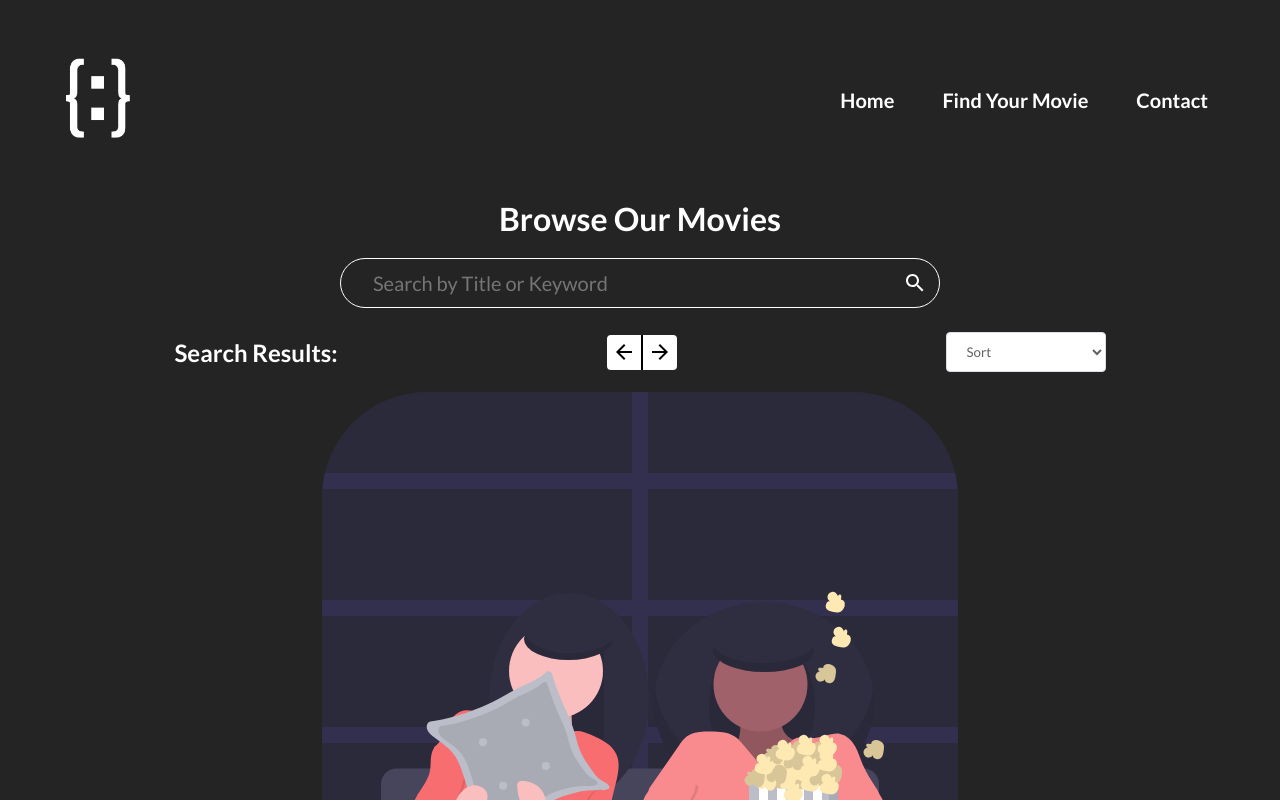
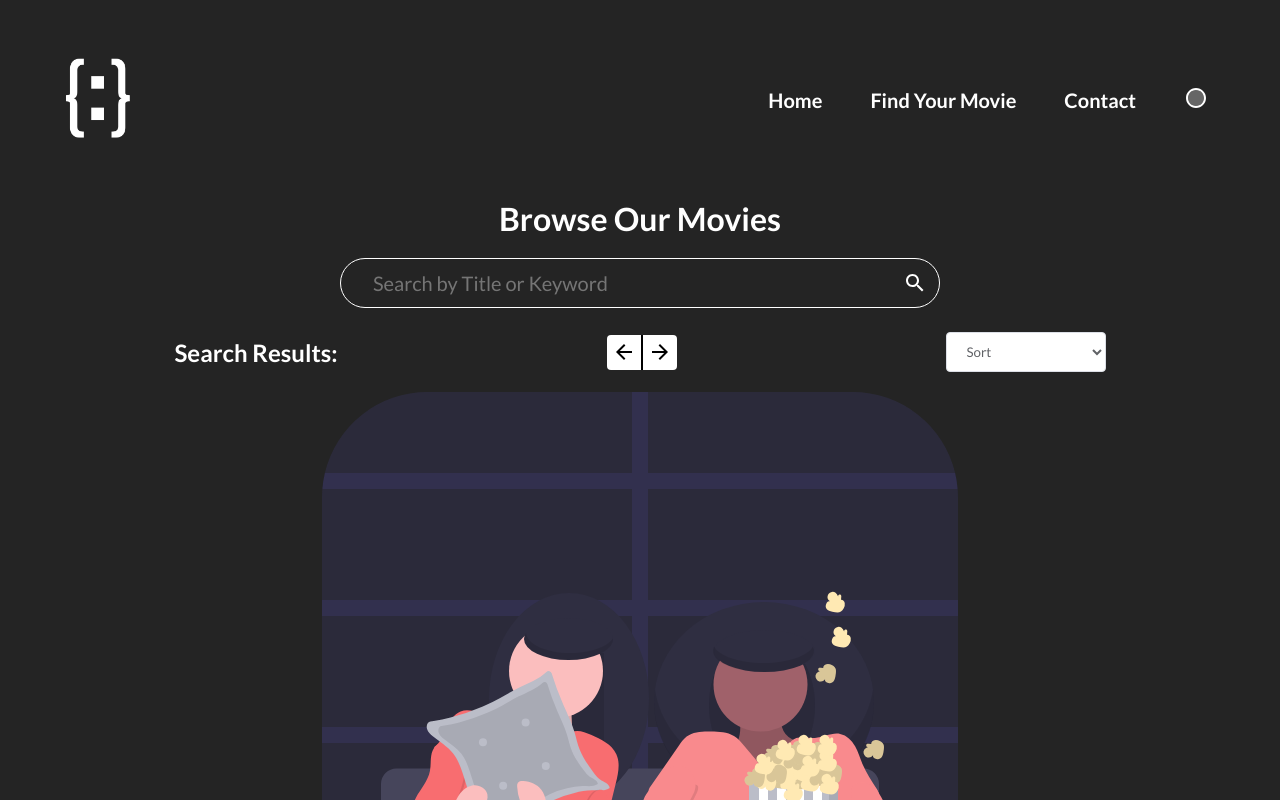
Before and after one commit to brandonlibertore/Final-React-OMDB-Project, a React (Create React App) app: page / in a window 1280 px wide. Shown: the top 800 px of the page. Built offline with nearby package versions, Linux system fonts and the light colour scheme.

Commit message:
Added Option for White Theme

```diff
--- a/src/App.css
+++ b/src/App.css
@@ -4,3 +4,23 @@
   background-color: #242424;
   font-family: "Montserrat", "lato";
 }
+
+.white-theme{
+  filter: invert(100%);
+  background-color: white;
+}
+
+.white-theme .home__page--img{
+  filter: invert(100%);
+  background-color: #dbdbdb;
+}
+
+.white-theme .poster__img{
+  filter: invert(100%);
+}
+
+.white-theme select{
+  color: grey;
+  background-color: black;
+  border: none;
+}
--- a/src/App.js
+++ b/src/App.js
@@ -1,13 +1,16 @@
 import "./App.css";
 import Home from "./pages/Home";
+import MovieInfo from "./components/MovieInfo"
 import { BrowserRouter as Router, Routes, Route } from "react-router-dom";
+
 
 function App() {
   return (
-    <Router>
+    <Router basename={process.env.PUBLIC_URL}>
       <div className="app">
         <Routes>
-          <Route path="/" element={<Home />}></Route>
+          <Route path="/" exact element={<Home />}></Route>
+          <Route path="/:id" element={<MovieInfo />}></Route>
         </Routes>
       </div>
     </Router>
--- a/src/components/HomeBody.jsx
+++ b/src/components/HomeBody.jsx
@@ -33,16 +33,16 @@ export default function SearchBar() {
   }
 
   function filterMovies(data) {
-    if (filter == "ASC_ALP") {
+    if (filter === "ASC_ALP") {
       setMovies(data.sort((a, b) => (a.Title > b.Title ? 1 : -1)));
       setMoviesSlice(data.sort((a, b) => (a.Title > b.Title ? 1 : -1)));
-    } else if (filter == "DESC_ALP") {
+    } else if (filter === "DESC_ALP") {
       setMovies(data.sort((a, b) => (a.Title > b.Title ? -1 : 1)));
       setMoviesSlice(data.sort((a, b) => (a.Title > b.Title ? -1 : 1)));
-    } else if (filter == "ASC_YEAR") {
+    } else if (filter === "ASC_YEAR") {
       setMovies(data.sort((a, b) => (a.Year > b.Year ? 1 : -1)));
       setMoviesSlice(data.sort((a, b) => (a.Year > b.Year ? 1 : -1)));
-    } else if (filter == "DESC_YEAR") {
+    } else if (filter === "DESC_YEAR") {
       setMovies(data.sort((a, b) => (a.Year > b.Year ? -1 : 1)));
       setMoviesSlice(data.sort((a, b) => (a.Year > b.Year ? -1 : 1)));
     } else {
@@ -62,8 +62,8 @@ export default function SearchBar() {
       setMoviesSlice(movies);
       const nextPage = currentPage;
       setCurrentPage(currentPage - 1);
-      const startIndex = currentPage == 1 ? 0 * 6 : currentPage * 6;
-      const EndIndex = currentPage == 1 ? 1 * 6 : nextPage * 6;
+      const startIndex = currentPage === 1 ? 0 * 6 : currentPage * 6;
+      const EndIndex = currentPage === 1 ? 1 * 6 : nextPage * 6;
       if (moviesSlice.slice(startIndex, EndIndex).length > 0) {
         setMoviesSlice(movies.slice(startIndex, EndIndex));
       }
@@ -138,7 +138,7 @@ export default function SearchBar() {
       </div>
       <div className="movies">
         {movies.length === 0 ? (
-          <img src={HomePageImg} />
+          <img src={HomePageImg} alt="" className="home__page--img" />
         ) : loading ? (
           new Array(6).fill(0).map((_, index) => (
             <div className="movie__skeleton" key={index}>
@@ -155,6 +155,7 @@ export default function SearchBar() {
             .map((movie) => (
               <Movie
                 key={movie.imdbID}
+                id={movie.imdbID}
                 title={movie.Title}
                 year={movie.Year}
                 movieType={movie.Type}
--- a/src/components/Navbar.css
+++ b/src/components/Navbar.css
@@ -41,3 +41,19 @@ NAVBAR
 .no-cursor{
     cursor: not-allowed;
 }
+
+.toggle{
+    cursor: pointer;
+}
+
+.theme{
+    transition: all 300ms ease;
+}
+
+.theme:hover{
+    transform: scale(1.1);
+}
+
+.theme:active{
+    transform: scale(0.9);
+}
--- a/src/components/Navbar.jsx
+++ b/src/components/Navbar.jsx
@@ -1,15 +1,31 @@
-import React from "react";
+import React, { useState } from "react";
 import { Link } from "react-router-dom";
 import PersonalLogo from "../assets/B_Monogram.png";
 import "./Navbar.css";
 
+// ICONS
+import Brightness1TwoToneIcon from "@mui/icons-material/Brightness1TwoTone";
+
 export default function Navbar() {
+  const [toggle, setToggle] = useState(false);
+  function toggleContrast() {
+    console.log("CLICKED");
+    setToggle(!toggle);
+    if (toggle) {
+      document.body.classList += " white-theme";
+    } else {
+      document.body.classList.remove("white-theme");
+    }
+  }
+
   return (
     <div className="navbar">
       <div className="row__nav">
-        <figure className="logo__img--wrapper">
-          <img src={PersonalLogo} alt="Logo" className="logo__img" />
-        </figure>
+        <Link to="/">
+          <figure className="logo__img--wrapper">
+            <img src={PersonalLogo} alt="Logo" className="logo__img" />
+          </figure>
+        </Link>
         <ul className="nav__link--list">
           <Link to="/" className="nav__link--wrapper">
             <li className="nav__link">Home</li>
@@ -23,6 +39,12 @@ export default function Navbar() {
           >
             Contact
           </li>
+          <li className="nav__link theme">
+            <Brightness1TwoToneIcon
+              onClick={() => toggleContrast()}
+              className="toggle"
+            />
+          </li>
         </ul>
       </div>
     </div>
```
